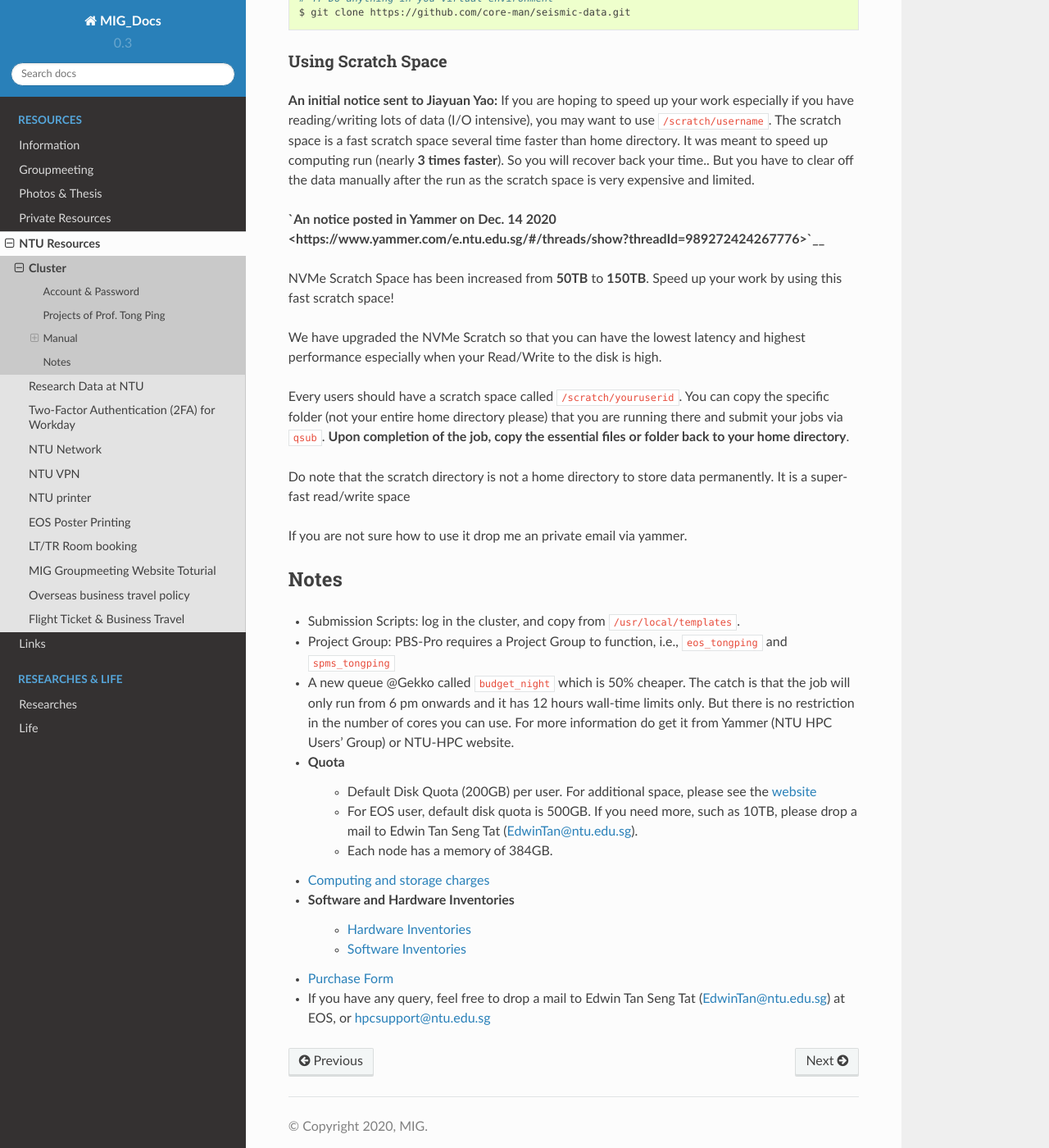
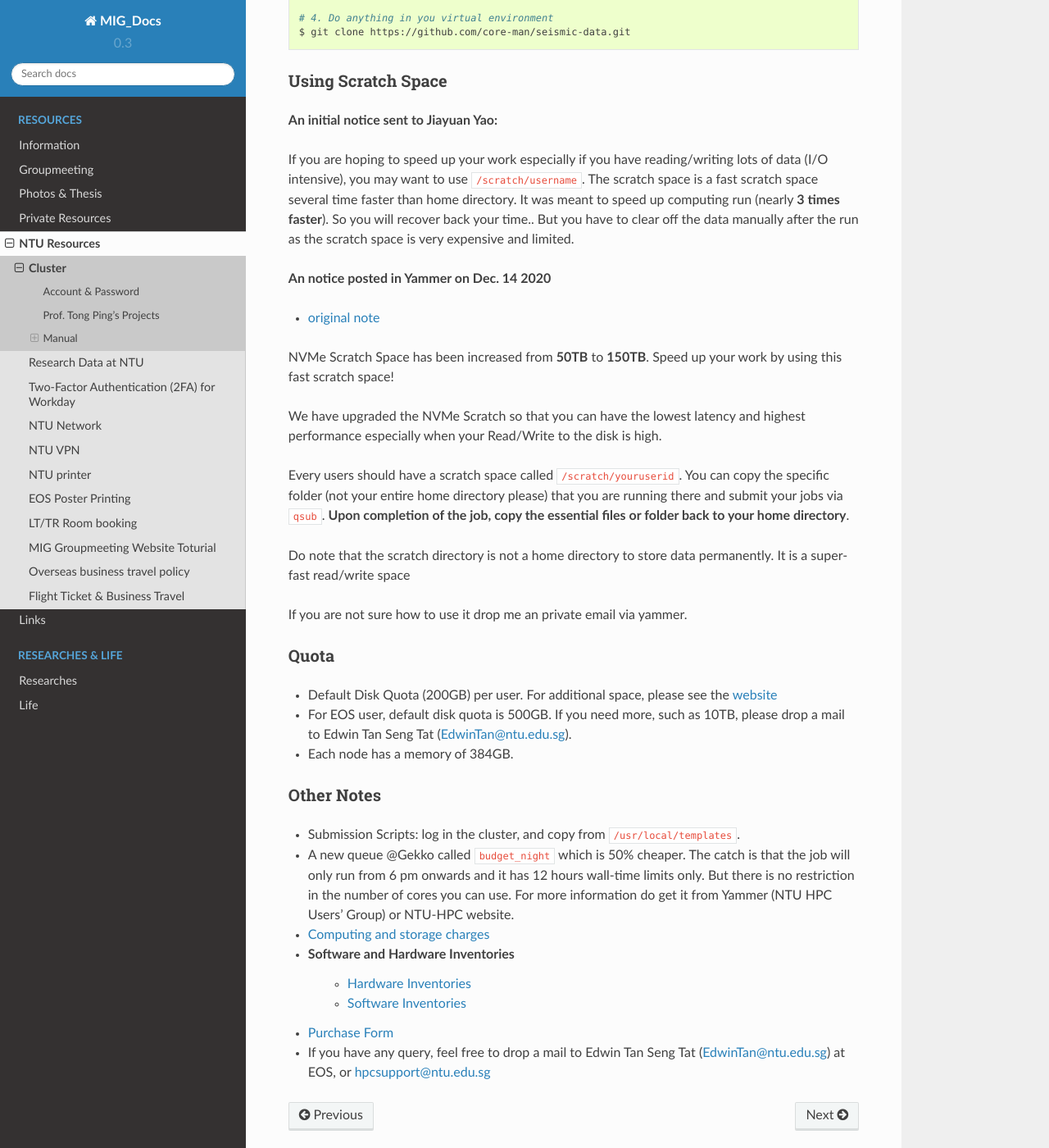
Before and after one commit to MIGG-NTU/MIG_Docs, a Sphinx documentation site: the page built from source/resources-ntu/cluster.rst, in a window 1280 px wide and 1400 px high, scrolled down 2257 px. Shown: the whole window at 82% size. Built offline with Sphinx 7.4.7 and the Read the Docs theme 2.0.0, drawn with Linux system fonts in a browser that asks for light colours; some of the changed text lies outside the part shown.

Commit message:
Refine NTU cluster manual (#36)

```diff
--- a/source/resources-ntu/cluster.rst
+++ b/source/resources-ntu/cluster.rst
@@ -22,10 +22,10 @@ Account & Password
 - Log in: ``ssh jiayuanyao@gekko.earthobservatory.sg``
 
 
-Projects of Prof. Tong Ping
+Prof. Tong Ping's Projects
 ---------------------------
 
-Prof Tong Ping has two project groups: ``spms_tongping`` and ``eos_tongping``.
+PBS-Pro requires a project group to function. Prof Tong Ping has two project groups: ``spms_tongping`` and ``eos_tongping``.
 
 - The account `spms_tongping` will be charge at 4 cents per core hour.
 - The account ``eos_tongping`` will not be charge, as EOS had already paid for the resources. It can be used for running collaboration jobs with EOS.
@@ -94,9 +94,12 @@ Using Scratch Space
 +++++++++++++++++++
 
 **An initial notice sent to Jiayuan Yao:**
+
 If you are hoping to speed up your work especially if you have reading/writing lots of data (I/O intensive),  you may want to use ``/scratch/username``. The scratch space is a fast scratch space several time faster than home directory. It was meant to speed up computing run (nearly **3 times faster**). So you will recover back your time.. But you have to clear off the data manually after the run as the scratch space is very expensive and limited.
 
-**`An notice posted in Yammer on Dec. 14 2020 <https://www.yammer.com/e.ntu.edu.sg/#/threads/show?threadId=989272424267776>`__**
+**An notice posted in Yammer on Dec. 14 2020**
+
+- `original note <https://www.yammer.com/e.ntu.edu.sg/#/threads/show?threadId=989272424267776>`__
 
 NVMe Scratch Space has been increased from **50TB** to **150TB**. Speed up your work by using this fast scratch space!
 
@@ -109,16 +112,19 @@ Do note that the scratch directory is not a home directory to store data permane
 If you are not sure how to use it drop me an private email via yammer.
 
 
-Notes
------
+Quota
++++++
+
+- Default Disk Quota (200GB) per user. For additional space, please see the `website <https://ts.ntu.edu.sg/sites/hpc/_layouts/15/start.aspx#/Charges>`_
+- For EOS user, default disk quota is 500GB. If you need more, such as 10TB, please drop a mail to Edwin Tan Seng Tat (EdwinTan@ntu.edu.sg).
+- Each node has a memory of 384GB.
+
+
+Other Notes
++++++++++++
 
 - Submission Scripts: log in the cluster, and copy from ``/usr/local/templates``.
-- Project Group: PBS-Pro requires a Project Group to function, i.e., ``eos_tongping`` and ``spms_tongping``
 - A new queue @Gekko called ``budget_night`` which is 50% cheaper. The catch is that the job will only run from 6 pm onwards and it has 12 hours wall-time limits only. But there is no restriction in the number of cores you can use. For more information do get it from Yammer (NTU HPC Users' Group) or NTU-HPC website.
-- Quota
-    - Default Disk Quota (200GB) per user. For additional space, please see the `website <https://ts.ntu.edu.sg/sites/hpc/_layouts/15/start.aspx#/Charges>`_
-    - For EOS user, default disk quota is 500GB. If you need more, such as 10TB, please drop a mail to Edwin Tan Seng Tat (EdwinTan@ntu.edu.sg).
-    - Each node has a memory of 384GB.
 - `Computing and storage charges <https://ts.ntu.edu.sg/sites/hpc/_layouts/15/start.aspx#/Charges>`_
 - Software and Hardware Inventories
     - `Hardware Inventories <https://ts.ntu.edu.sg/sites/hpc/_layouts/15/start.aspx#/Hardware%20Configuration>`_
```
